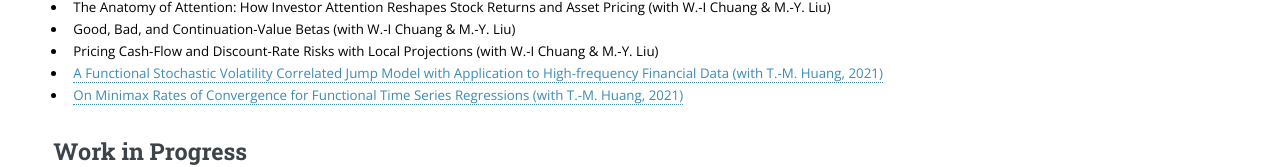
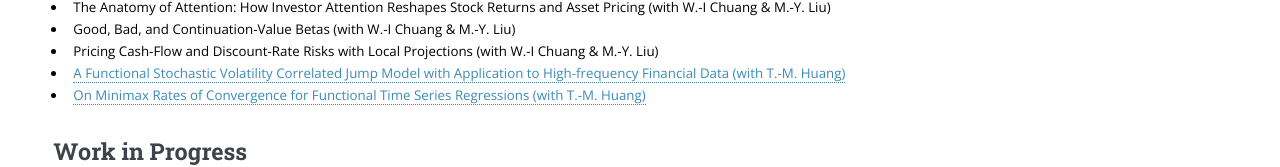
Before and after one commit to JerryC520/JerryC520.github.io, a plain HTML site: page research.html in a window 1280 px wide. Shown: the part 384-551 px from the top of the page. Drawn offline with nearby package versions, Linux system fonts and the light colour scheme.

Commit message:
Update research.html

```diff
--- a/research.html
+++ b/research.html
@@ -91,8 +91,8 @@
                            <!-- <li> CALM: An Improved Variable Selection for Mixed-root Predictors (2025) </li>
                            -->
 
-                            <li><a href="https://jerryc520.github.io/FSVCJ.pdf" style="color: #3b8bba;">A Functional Stochastic Volatility Correlated Jump Model with Application to High-frequency Financial Data (with T.-M. Huang, 2021) </a></li>
-                            <li><a href="https://jerryc520.github.io/MINIMAX.pdf" style="color: #3b8bba;">On Minimax Rates of Convergence for Functional Time Series Regressions (with T.-M. Huang, 2021)</a></li>
+                            <li><a href="https://jerryc520.github.io/FSVCJ.pdf" style="color: #3b8bba;">A Functional Stochastic Volatility Correlated Jump Model with Application to High-frequency Financial Data (with T.-M. Huang) </a></li>
+                            <li><a href="https://jerryc520.github.io/MINIMAX.pdf" style="color: #3b8bba;">On Minimax Rates of Convergence for Functional Time Series Regressions (with T.-M. Huang)</a></li>
 
                           <!--    <li> A Self-normalized Large Deviation for Poisson Randomly-indexed Branching Processes (with L.-C. Chen) </li>
                             <li> On Self-normalized Central Limit Theorems for Compound Poisson Processes under Infinite Variances (with L.-C. Chen)</li>
```
